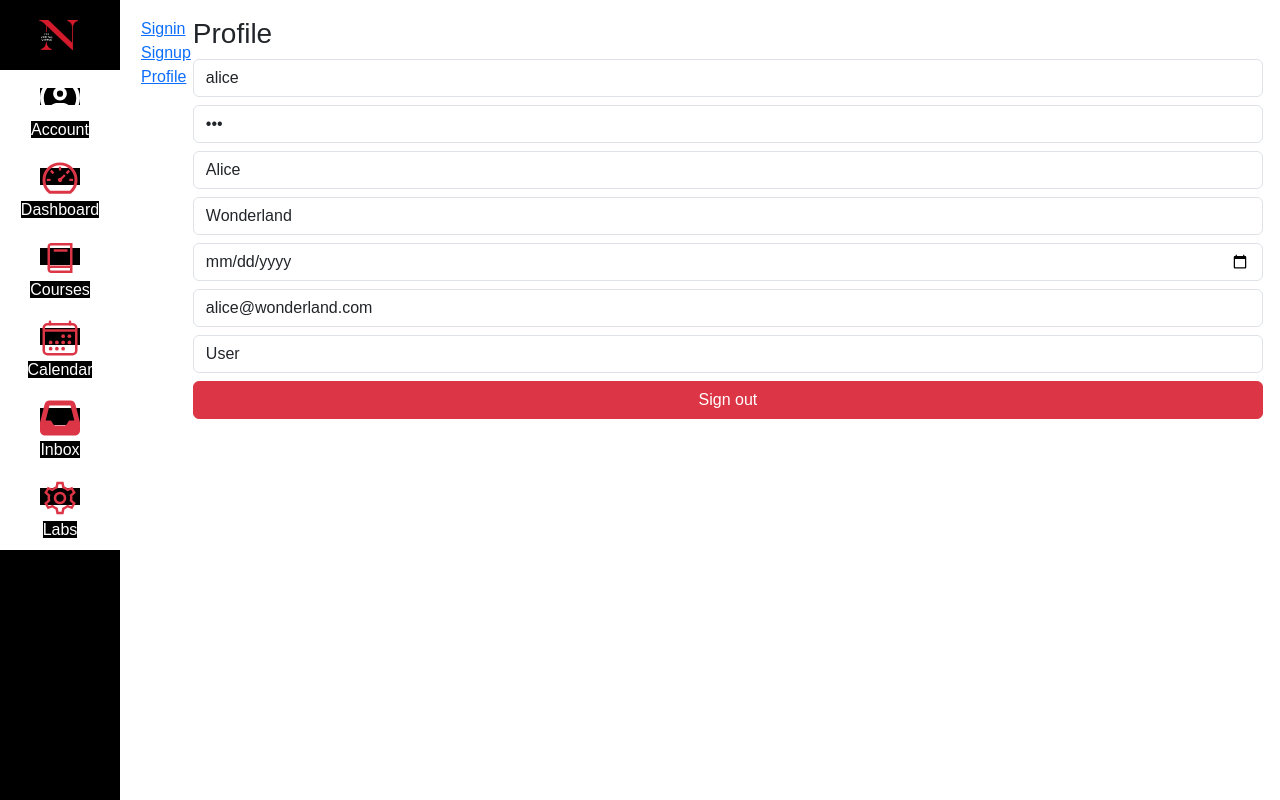
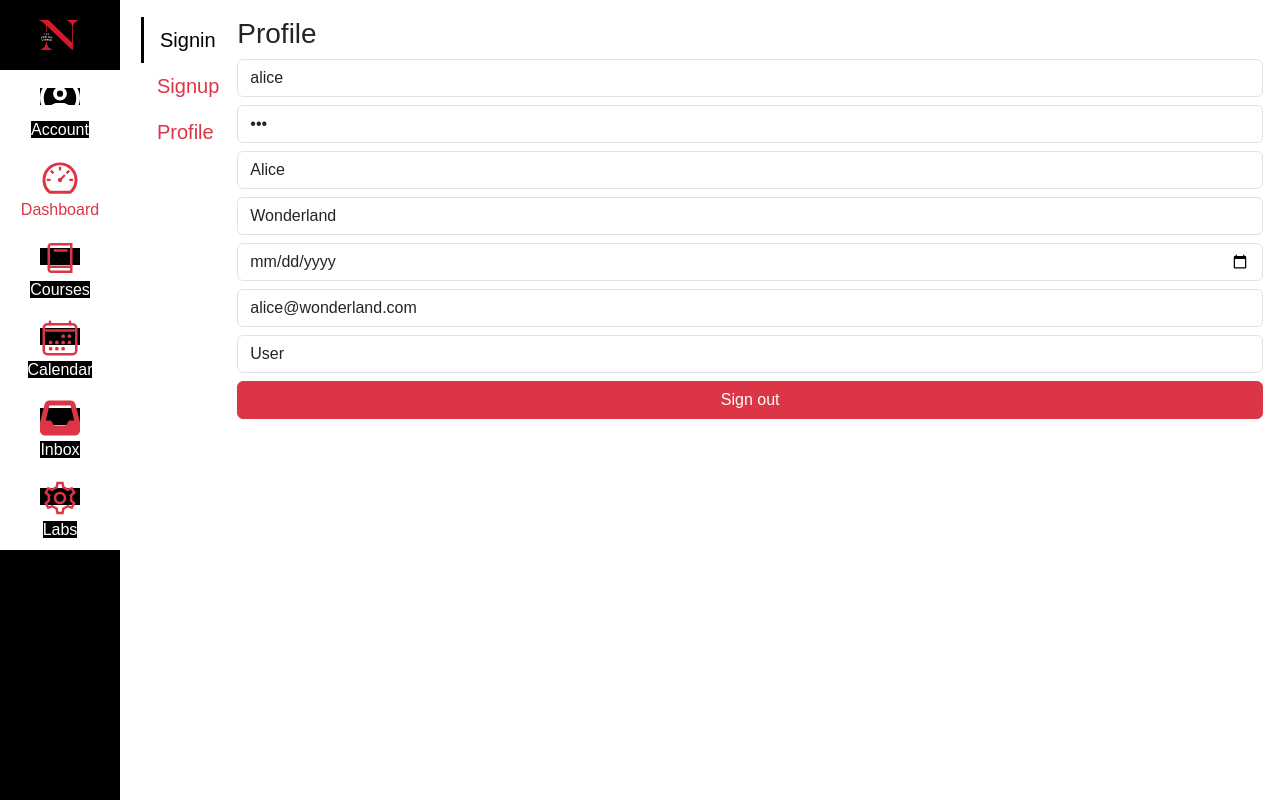
Before and after one commit to wong-bria/kambaz-next-js, a Next.js app: page /account/profile in a window 1280 px wide. Built offline with nearby package versions, Linux system fonts and the light colour scheme.

Commit message:
finished styling the account navigation page and made dashboard color hard coded

```diff
--- a/app/(kambaz)/account/navigation.tsx
+++ b/app/(kambaz)/account/navigation.tsx
@@ -1,9 +1,9 @@
 import Link from "next/link";
 export default function AccountNavigation() {
  return (
-   <div id="wd-account-navigation">
-     <Link href="signin"> Signin </Link> <br />
-     <Link href="signup"> Signup </Link> <br />
-     <Link href="profile"> Profile </Link> <br />
+   <div id="wd-account-navigation" className="wd list-group fs-5 rounded-0">
+     <Link href="signin" className="list-group-item active border-0"> Signin </Link>
+     <Link href="signup" className="list-group-item text-danger border-0"> Signup </Link>
+     <Link href="profile" className="list-group-item text-danger border-0"> Profile </Link>
    </div>
 );}
--- a/app/(kambaz)/navigation.tsx
+++ b/app/(kambaz)/navigation.tsx
@@ -23,8 +23,8 @@
         </Link>
       </ListGroupItem>
 
-      <ListGroupItem className="border-0 wd-nav-link-parent text-center">
-        <Link href="/dashboard" id="wd-dashboard-link" className="wd-nav-link text-decoration-none">
+      <ListGroupItem className="border-0 bg-white text-center">
+        <Link href="/dashboard" id="wd-dashboard-link" className="text-danger text-decoration-none">
           <AiOutlineDashboard className="fs-1 text-danger" />
           <br />
           Dashboard
```
